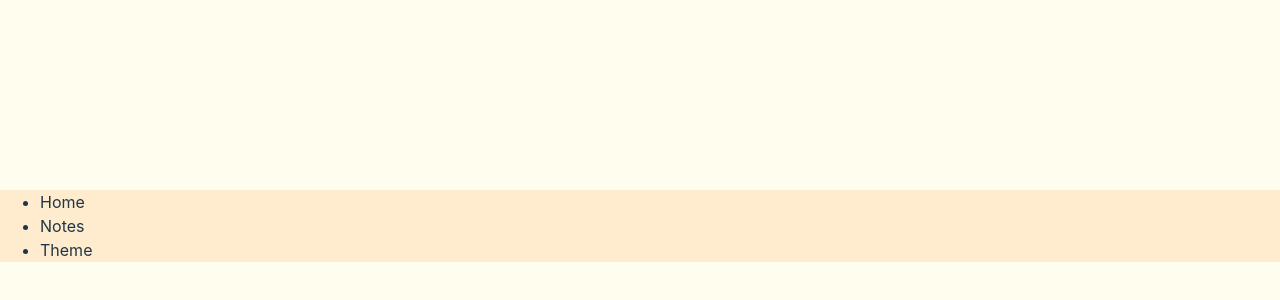
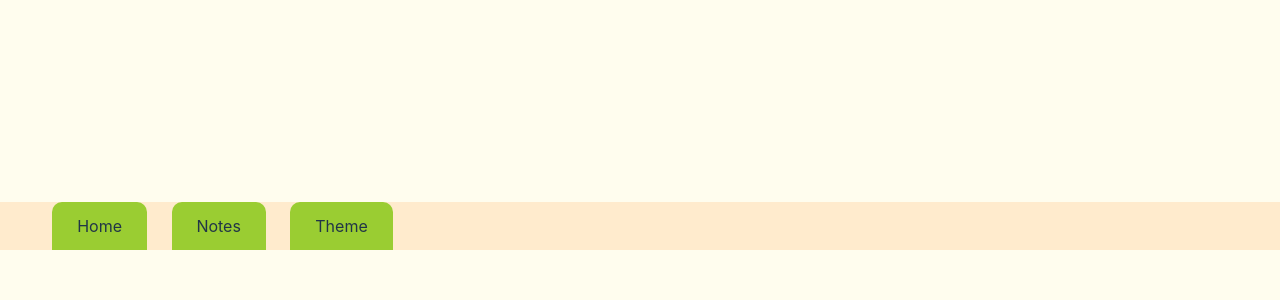
Before and after one commit to nathan29849/whatever-note, a React (Vite) app in the folder FE/front/: page / in a window 1280 px wide. Shown: the part 174-474 px from the top of the page. Built offline with nearby package versions, Linux system fonts and the light colour scheme.

Commit message:
fix: package.json에 vite용 배포에 필요한 명령어(?) 추가

```diff
--- a/FE/front/src/App.tsx
+++ b/FE/front/src/App.tsx
@@ -2,7 +2,6 @@ import "./App.css";
 import "./styles/style.css";
 import Header from "./component/Header";
 import { Outlet } from "react-router-dom";
-import Home from "./component/Home";
 
 function App() {
   return (
--- a/FE/front/src/component/FlagList.tsx
+++ b/FE/front/src/component/FlagList.tsx
@@ -34,10 +34,12 @@ export default function FlagList({ name }: FlagListProps) {
   }, []);
 
   return (
-    <ul>
-      <li onClick={goHome}>Home</li>
-      <li onClick={goNotes}>Notes</li>
-      <li>Theme</li>
-    </ul>
+    <nav>
+      <ul>
+        <li onClick={goHome}>Home</li>
+        <li onClick={goNotes}>Notes</li>
+        <li>Theme</li>
+      </ul>
+    </nav>
   );
 }
--- /dev/null
+++ b/FE/front/src/styles/header.scss
@@ -0,0 +1,15 @@
+header {
+  nav {
+    ul {
+      display: flex;
+      li {
+        list-style: none;
+        background-color: yellowgreen;
+        border-radius: 10px 10px 0 0;
+
+        padding: 1% 2%;
+        margin: 0 1%;
+      }
+    }
+  }
+}
--- a/FE/front/src/styles/style.css
+++ b/FE/front/src/styles/style.css
@@ -1,3 +1,14 @@
+header nav ul {
+  display: flex;
+}
+header nav ul li {
+  list-style: none;
+  background-color: yellowgreen;
+  border-radius: 10px 10px 0 0;
+  padding: 1% 2%;
+  margin: 0 1%;
+}
+
 #root {
   width: 100%;
   height: 100%;
--- a/FE/front/src/styles/style.scss
+++ b/FE/front/src/styles/style.scss
@@ -1,3 +1,5 @@
+@import "./header.scss";
+
 #root {
   width: 100%;
   height: 100%;
--- a/package.json
+++ b/package.json
@@ -1,4 +1,8 @@
 {
+  "scripts": {
+    "build": "vite build",
+    "preview": "vite preview"
+  },
   "dependencies": {
     "react-router-dom": "^6.9.0"
   }
```
Also changed, not shown: 1 other file (tests, documents, lock files or other folders).
